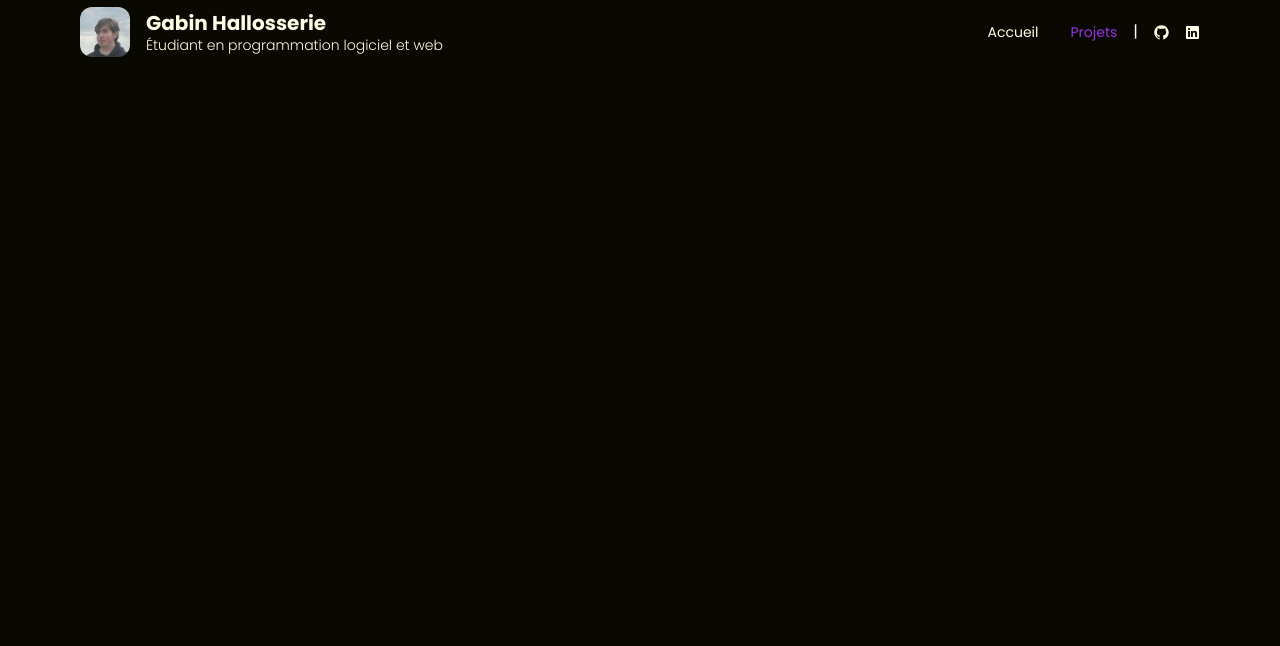
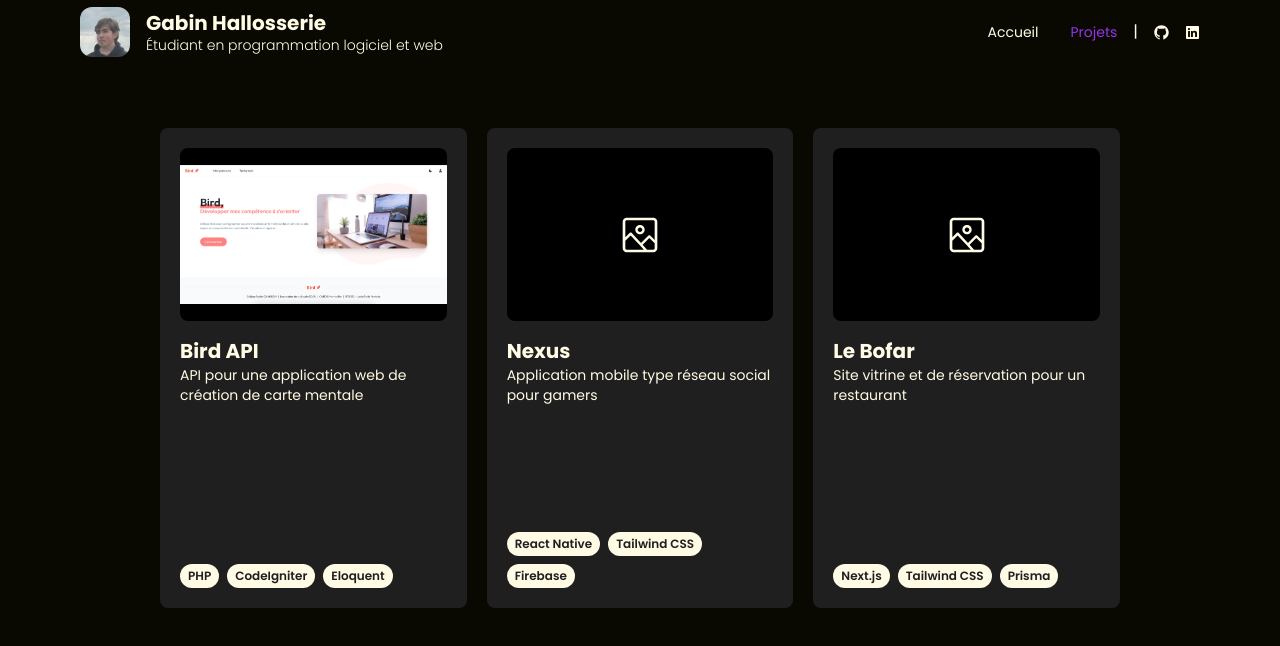
Before and after one commit to Seishiiin/portfolio, a Next.js app: page /projects in a window 1280 px wide. Shown: the top 646 px of the page. Built offline with nearby package versions, Linux system fonts and the light colour scheme.

Commit message:
feat: edit projects

```diff
--- a/app/page.js
+++ b/app/page.js
@@ -6,7 +6,7 @@ export default function Home() {
         <div className={"w-full h-auto min-h-screen bg-[#0a0901] text-[#fffbe4]"}>
             <Navbar/>
 
-            <div className={"w-5/6 lg:px-0 lg:w-3/4 min-h-[calc(100dvh-12rem)] flex flex-col justify-around items-center mx-auto mt-16 mb-16 "}>
+            <div className={"w-5/6 lg:px-0 lg:w-3/4 min-h-[calc(100dvh-12rem)] flex flex-col justify-around items-center mx-auto mt-16"}>
                 <div className={"w-full flex justify-between items-center"}>
                     <div className={"w-full lg:w-1/2 h-full flex flex-col justify-center items-start gap-5"}>
                         <div className={"flex flex-col justify-start items-start"}>
@@ -56,7 +56,6 @@ export default function Home() {
                         </div>
                     </div>
                 </div>
-
             </div>
         </div>
     );
--- a/app/projects/page.js
+++ b/app/projects/page.js
@@ -1,9 +1,39 @@
 import Navbar from "@/components/Navbar";
+import ProjectCard from "@/components/ProjectCard";
 
 export default function Projects() {
+    const projects = {
+        "Bird API": {
+            "title": "Bird API",
+            "description": "API pour une application web de création de carte mentale",
+            "technologies": ["PHP", "CodeIgniter", "Eloquent"],
+            "image": "/assets/bird.png",
+        },
+        "Nexus": {
+            "title": "Nexus",
+            "description": "Application mobile type réseau social pour gamers",
+            "technologies": ["React Native", "Tailwind CSS", "Firebase"],
+            "image": "",
+        },
+        "Le Bofar": {
+            "title": "Le Bofar",
+            "description": "Site vitrine et de réservation pour un restaurant",
+            "technologies": ["Next.js", "Tailwind CSS", "Prisma"],
+            "image": "",
+        },
+    }
+
     return (
         <div className={"w-full h-auto min-h-screen bg-[#0a0901] text-[#fffbe4]"}>
-            <Navbar />
+            <Navbar/>
+
+            <div className={"w-5/6 lg:px-0 lg:w-3/4 min-h-[calc(100dvh-12rem)] grid grid-cols-1 md:grid-cols-2 xl:grid-cols-3 gap-5 mx-auto py-16"}>
+                {Object.keys(projects).map((key) => {
+                    return (
+                        <ProjectCard key={key} title={projects[key].title} description={projects[key].description} technologies={projects[key].technologies} image={projects[key].image}/>
+                    );
+                })}
+            </div>
         </div>
     );
 }
--- /dev/null
+++ b/components/ProjectCard.js
@@ -0,0 +1,35 @@
+import Image from "next/image";
+
+import {ImageIcon, LockClosedIcon, RocketIcon, TrashIcon, QuestionMarkIcon, GlobeIcon} from "@radix-ui/react-icons";
+
+export default function ProjectCard({ title, description, technologies, status, image }) {
+    return (
+        <div className={"w-full h-auto flex flex-col justify-between items-start gap-4 bg-[#1f1f1f] text-[#fffbe4] rounded-lg p-5"}>
+            <div className={"w-full flex flex-col justify-start items-start gap-4"}>
+                <div className={"w-full h-[173px] bg-[#000000] rounded-lg overflow-hidden"}>
+                    {image === "" ? (
+                        <div className={"w-full h-full flex justify-center items-center"}>
+                            <ImageIcon className={"w-10 h-10 text-[#fffbe4]"} />
+                        </div>
+                    ) : (
+                        <div className={"w-full h-full flex justify-center items-center"}>
+                            <Image src={image} alt={title} width={2940} height={1538} layout={"responsive"} />
+                        </div>
+                    )}
+                </div>
+                <div className={"flex flex-col justify-start items-start gap-0"}>
+                    <h1 className={"text-xl font-bold"}>{title}</h1>
+                    <p className={"text-sm"}>{description}</p>
+                </div>
+            </div>
+
+            <div className={"w-full h-auto flex flex-col justify-end items-start gap-2"}>
+                <div className={"flex flex-wrap mt-1"}>
+                    {technologies.map((tech) => (
+                        <span key={tech} className={"bg-[#fffbe4] text-[#1f1f1f] rounded-full px-2 py-1 text-xs font-semibold mr-2 mt-2"}>{tech}</span>
+                    ))}
+                </div>
+            </div>
+        </div>
+    );
+}
```
Also changed, not shown: public/assets/bird.png (added).
